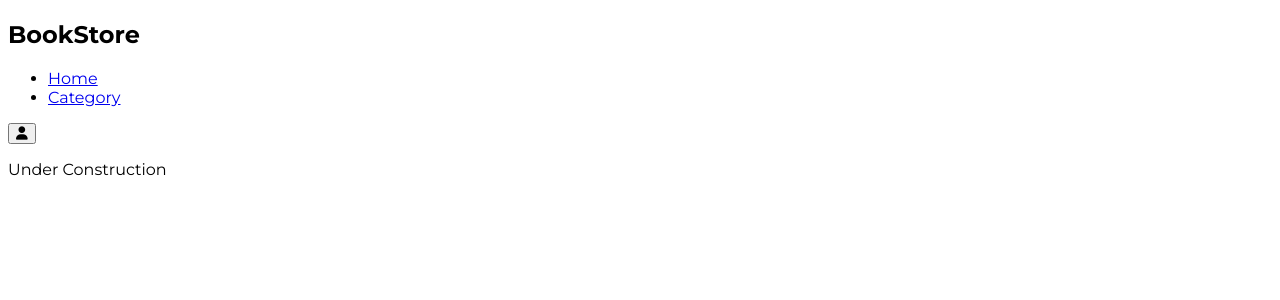
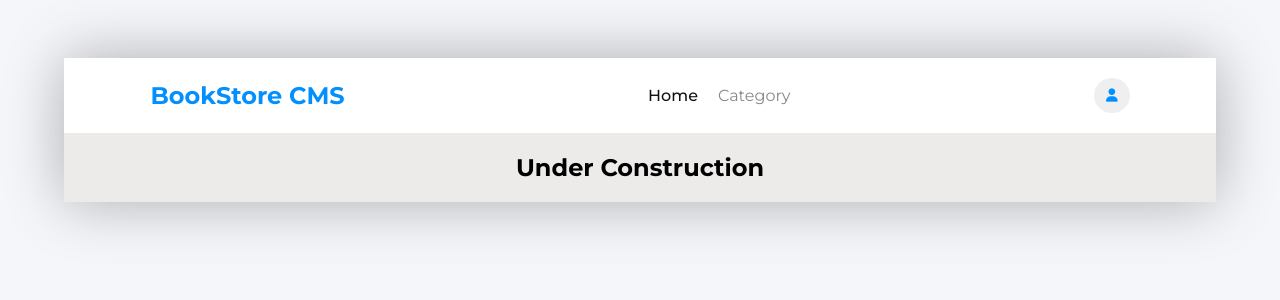
Before and after one commit to zbahati/BookStore-React, a React (Create React App) app: page /Category in a window 1280 px wide. Shown: the top 300 px of the page. Built offline with nearby package versions, Linux system fonts and the light colour scheme; no server answers.

Commit message:
ft/Styles
- Add progress bar in the component
- Add chapters part into components
- styles navbar , main and components
- add react progress bar by installing it using npm

[# Finishes ..]

```diff
--- a/package.json
+++ b/package.json
@@ -10,6 +10,7 @@
     "axios": "^1.4.0",
     "prop-types": "^15.8.1",
     "react": "^18.2.0",
+    "react-circular-progressbar": "^2.1.0",
     "react-dom": "^18.2.0",
     "react-redux": "^8.1.0",
     "react-router-dom": "^6.13.0",
--- a/public/index.html
+++ b/public/index.html
@@ -13,7 +13,9 @@
     <link rel="stylesheet" href="https://cdnjs.cloudflare.com/ajax/libs/font-awesome/6.4.0/css/all.min.css" integrity="sha512-iecdLmaskl7CVkqkXNQ/ZH/XLlvWZOJyj7Yy7tcenmpD1ypASozpmT/E0iPtmFIB46ZmdtAc9eNBvH0H/ZpiBw==" crossorigin="anonymous" referrerpolicy="no-referrer" />
     <link rel="preconnect" href="https://fonts.googleapis.com">
 <link rel="preconnect" href="https://fonts.gstatic.com" crossorigin>
-<link href="https://fonts.googleapis.com/css2?family=Montserrat:wght@300;400;500;600;700;800;900&display=swap" rel="stylesheet">
+<link rel="preconnect" href="https://fonts.googleapis.com">
+<link rel="preconnect" href="https://fonts.gstatic.com" crossorigin>
+<link href="https://fonts.googleapis.com/css2?family=Montserrat:wght@300;400;500;600;700;800;900&family=Roboto+Slab:wght@300;400;500;600;700;800;900&display=swap" rel="stylesheet">
 
     <!--
       manifest.json provides metadata used when your web app is installed on a
--- a/src/App.js
+++ b/src/App.js
@@ -7,12 +7,16 @@ import Navbar from './components/Navbar';
 function App() {
   return (
     <Router>
+      <div className="container">
         <Navbar />
+        <main>
           <Routes>
             <Route path="/" element={<Book />} />
             <Route path="/Category" element={<Category />} />
             <Route path="*" element={<ErrorPage />} />
           </Routes>
+        </main>
+      </div>
     </Router>
   );
 }
--- a/src/Routes/Book.js
+++ b/src/Routes/Book.js
@@ -4,6 +4,7 @@ import NewBook from '../components/FormInput';
 const Book = () => (
   <div>
     <BookList />
+    <hr className="line" />
     <NewBook />
   </div>
 );
--- a/src/Routes/Category.js
+++ b/src/Routes/Category.js
@@ -4,7 +4,7 @@ const Category = () => {
   const { status } = useSelector((state) => state.category);
   return (
     <div>
-      <p>{status}</p>
+      <p className="under-construction">{status}</p>
     </div>
   );
 };
--- a/src/components/BookList.js
+++ b/src/components/BookList.js
@@ -1,6 +1,8 @@
 import { useEffect } from 'react';
 import { useDispatch, useSelector } from 'react-redux';
 import { DeleteBookApi, fetchBooks } from '../redux/book/BookSlice';
+import CircularProgress from './CircularProgressbar';
+import Chapter from './chapter';
 
 const BookList = () => {
   const { books } = useSelector((state) => state.book);
@@ -15,21 +17,24 @@ const BookList = () => {
 
   return (
     <div className="list">
-      <h3>Book List</h3>
-      <ul>
+      <ul className="books">
         {Object.keys(books)
           && Object.keys(books).map((key) => books[key].map((book) => (
             <li key={key}>
-              <div>
-                Title:
-                {book.title}
-              </div>
-              <div>
-                Author:
-                {book.author}
-              </div>
-              <div>
-                <button type="button" onClick={() => DeleteHandler(key)}> Remove</button>
+              <div className="card-layout">
+                <div className="book-card">
+                  <p>{book.title}</p>
+                  <small>{book.author}</small>
+                  <div className="button-card">
+                    <button type="button">Comments</button>
+                    <button type="button" onClick={() => DeleteHandler(key)}>
+                      Remove
+                    </button>
+                    <button type="button">Edit</button>
+                  </div>
+                </div>
+                <CircularProgress />
+                <Chapter />
               </div>
             </li>
           )))}
--- /dev/null
+++ b/src/components/CircularProgressbar.js
@@ -0,0 +1,20 @@
+import { CircularProgressbar } from 'react-circular-progressbar';
+import 'react-circular-progressbar/dist/styles.css';
+
+const CircularProgress = () => {
+  const percentage = 70;
+  return (
+    <div className="percentage">
+      <CircularProgressbar value={percentage} />
+      <div>
+        <p>
+          {percentage}
+          %
+        </p>
+        <small>Completed</small>
+      </div>
+    </div>
+  );
+};
+
+export default CircularProgress;
--- a/src/components/FormInput.js
+++ b/src/components/FormInput.js
@@ -24,23 +24,23 @@ const NewBook = () => {
 
   return (
     <div className="newbook">
-      <h3>ADD BOOK</h3>
-      <form onSubmit={submitHandler}>
+      <h1>ADD NEW BOOK</h1>
+      <form onSubmit={submitHandler} className="form-add-book">
         <input
           type="text"
           value={title}
           onChange={(e) => setTitle(e.target.value)}
-          placeholder=" New Book"
+          placeholder=" Book title"
           required
         />
         <input
           type="text"
           value={author}
           onChange={(e) => setAuthor(e.target.value)}
-          placeholder=" Add Author"
+          placeholder=" Author name"
           required
         />
-        <button type="submit">Add Book</button>
+        <button type="submit" className="add-book">Add Book</button>
       </form>
     </div>
   );
--- a/src/components/Navbar.js
+++ b/src/components/Navbar.js
@@ -1,11 +1,12 @@
 import { Link } from 'react-router-dom';
 
 const Navbar = () => (
+  <header>
     <nav>
-    <h1>BookStore</h1>
+      <h1>BookStore CMS</h1>
       <ul>
         <li>
-        <Link to="/">Home</Link>
+          <Link className="active" to="/">Home</Link>
         </li>
         <li>
           <Link to="/Category">Category</Link>
@@ -17,6 +18,7 @@ const Navbar = () => (
         </button>
       </div>
     </nav>
+  </header>
 );
 
 export default Navbar;
--- /dev/null
+++ b/src/components/chapter.js
@@ -0,0 +1,11 @@
+const Chapter = () => (
+  <div className="chapter">
+    <div className="chapter-card">
+      <small>Current Chapter</small>
+      <p>Chapter 17</p>
+      <button type="button" className="update-progress">UPDATE PROGRESS</button>
+    </div>
+  </div>
+);
+
+export default Chapter;
--- a/src/index.css
+++ b/src/index.css
@@ -1,7 +1,276 @@
+* {
+  margin: 0;
+  padding: 0;
+  list-style: none;
+  text-decoration: none;
+}
+
+:root {
+  --pale-gray: #f5f6fa;
+  --white-dark: #fafafa;
+  --white-light: #fff;
+  --body-back: rgb(237, 234, 234);
+  --blue-azure: #0290ff;
+  --gray-dark: #888;
+  --black-dark: #121212;
+}
+
+h1 {
+  font-size: x-large;
+}
+
 body {
   font-family: 'Montserrat', sans-serif;
+  background-color: var(--pale-gray);
+  height: 100%;
 }
 
-.delete-hide {
-  display: none;
+.container {
+  width: 90%;
+  margin: auto;
+  box-shadow: 0 0 60px 0 rgba(0, 0, 0, 0.3);
 }
+
+header,
+.list .books li {
+  background-color: var(--white-light);
+}
+
+header {
+  margin: 5%  auto 0 auto;
+  width: 100%;
+  padding: 20px 0;
+}
+
+nav {
+  width: 85%;
+  margin: auto;
+  justify-content: space-between;
+}
+
+nav h1 {
+  color: var(--blue-azure);
+}
+
+nav,
+nav ul {
+  align-items: center;
+}
+
+nav,
+nav ul,
+.list .books .book-card,
+.list .books li .book-card .button-card,
+.form-add-book,
+.card-layout,
+.percentage {
+  display: flex;
+}
+
+nav ul {
+  gap: 20px;
+}
+
+nav ul li a {
+  color: var(--gray-dark);
+}
+
+nav ul li .active {
+  color: var(--black-dark);
+  font-weight: 500;
+}
+
+nav button {
+  border-radius: 50%;
+  padding: 10px 12px;
+  border: none;
+}
+
+nav button i {
+  color: var(--blue-azure);
+}
+
+main {
+  width: 100%;
+  padding: 20px 0;
+  margin: 0 auto 4% auto;
+  background-color: var(--body-back);
+}
+
+.chapter .chapter-card small {
+  font-size: 11px;
+  text-transform: uppercase;
+  color: var(--gray-dark);
+}
+
+.chapter button {
+  gap: 20px;
+}
+
+.list .books {
+  width: 85%;
+  margin: auto;
+}
+
+.list .books li {
+  width: 100%;
+  margin: 13px 0;
+  padding: 10px 0;
+}
+
+.list .books li .book-card {
+  flex-direction: column;
+  width: 50%;
+  margin: auto;
+}
+
+.list .books li .book-card p {
+  font-size: large;
+  font-weight: 500;
+}
+
+.list .books li .book-card small {
+  color: var(--blue-azure);
+  padding: 0 0 15px 0;
+}
+
+.list .books li .book-card .button-card {
+  padding: 10px 0;
+  gap: 20px;
+}
+
+.list .books li .book-card .button-card button {
+  background-color: transparent;
+  color: var(--blue-azure);
+  font-size: medium;
+  font-family: 'Roboto Slab', serif;
+  font-weight: 400;
+}
+
+.list .books li .book-card .button-card button:hover {
+  color: #0562a9;
+}
+
+.list .books li .book-card .button-card button:not(:last-child) {
+  border-top: none;
+  border-left: none;
+  border-bottom: none;
+  border-color: rgb(246, 245, 245);
+  padding: 0 10px 0 0;
+}
+
+.list .books li .book-card .button-card button:last-child {
+  border: none;
+  padding: 0 10px;
+}
+
+.line {
+  width: 85%;
+  background-color: #fbf2f2;
+  height: 2px;
+  border: none;
+  margin: auto;
+}
+
+.newbook {
+  width: 85%;
+  margin: 20px auto;
+}
+
+.newbook h1 {
+  color: var(--gray-dark);
+  font-weight: 500;
+  padding: 10px 0;
+}
+
+.form-add-book {
+  width: 100%;
+  flex-direction: row;
+  gap: 2%;
+}
+
+.form-add-book input:nth-child(1) {
+  width: 60%;
+  border: none;
+  outline: none;
+}
+
+.form-add-book input:nth-child(2) {
+  width: 20%;
+  border: none;
+  outline: none;
+  padding: 2px;
+  font-size: 14px;
+}
+
+.form-add-book input::placeholder {
+  font-family: 'Montserrat', sans-serif;
+  font-size: 14px;
+  padding: 10px;
+}
+
+.form-add-book input:focus {
+  border: 1px solid var(--blue-azure);
+}
+
+.newbook .add-book {
+  width: 14%;
+  text-transform: uppercase;
+  background-color: var(--blue-azure);
+  border: none;
+  font-weight: 600;
+  color: var(--white-light);
+  padding: 10px 0;
+}
+
+.newbook .add-book:hover {
+  transform: scale(0.98);
+}
+
+.newbook .add-book:active {
+  background-color: #0562a9;
+}
+
+.under-construction {
+  text-align: center;
+  font-size: x-large;
+  font-weight: 700;
+}
+
+.card-layout {
+  width: 100%;
+  flex-direction: row;
+  justify-content: space-between;
+}
+
+.percentage {
+  width: 14%;
+  align-items: center;
+  gap: 10px;
+  justify-content: space-between;
+}
+
+.chapter {
+  width: 33%;
+}
+
+.chapter .chapter-card {
+  width: 50%;
+  margin: auto;
+  display: flex;
+  gap: 10px;
+  flex-direction: column;
+  justify-content: center;
+}
+
+.chapter .chapter-card .update-progress {
+  background: var(--blue-azure);
+  border: none;
+  padding: 8px 0;
+  border-radius: 3px;
+  color: var(--white-dark);
+}
+
+.chapter .chapter-card .update-progress:hover {
+  transform: scale(0.98);
+}
```
Also changed, not shown: src/components/bookItems.js (deleted, +0 -22 lines), 1 other file (tests, documents, lock files or other folders). Lines whose indentation alone changed are shown as unchanged.
